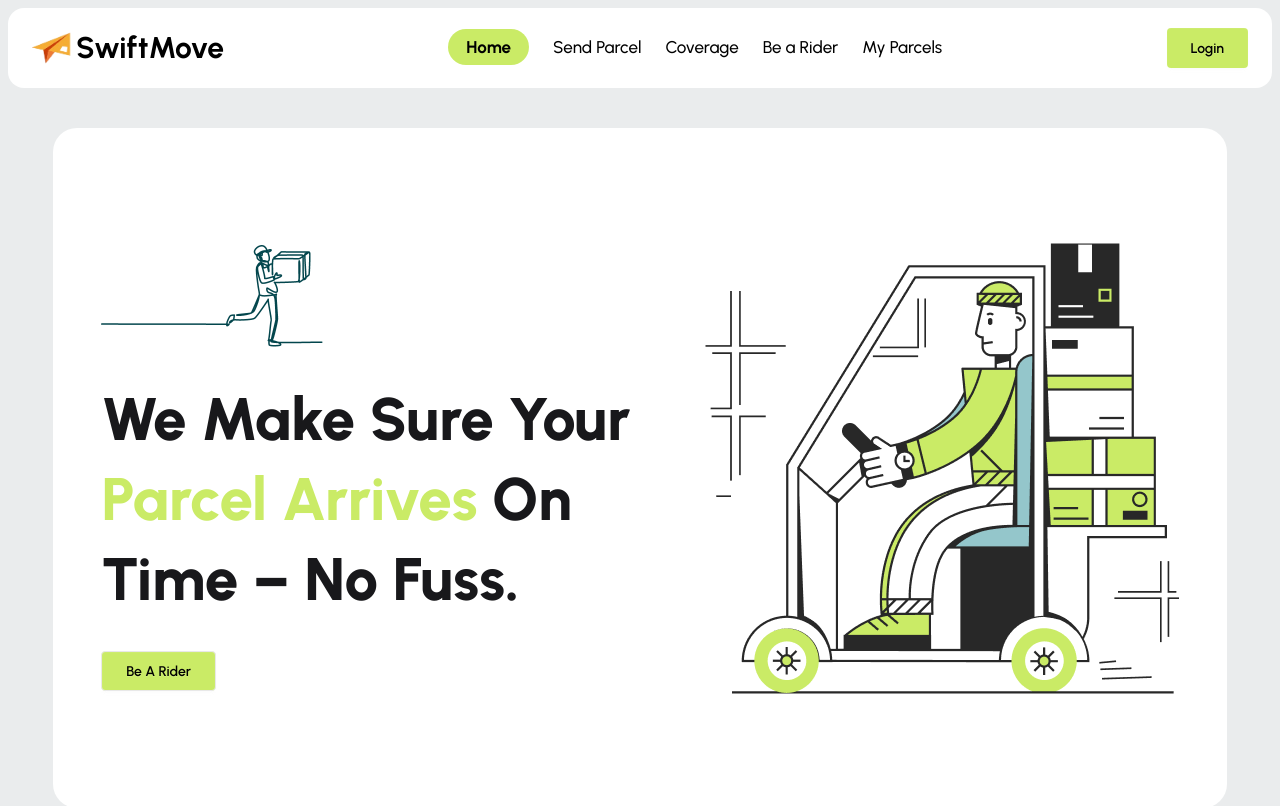
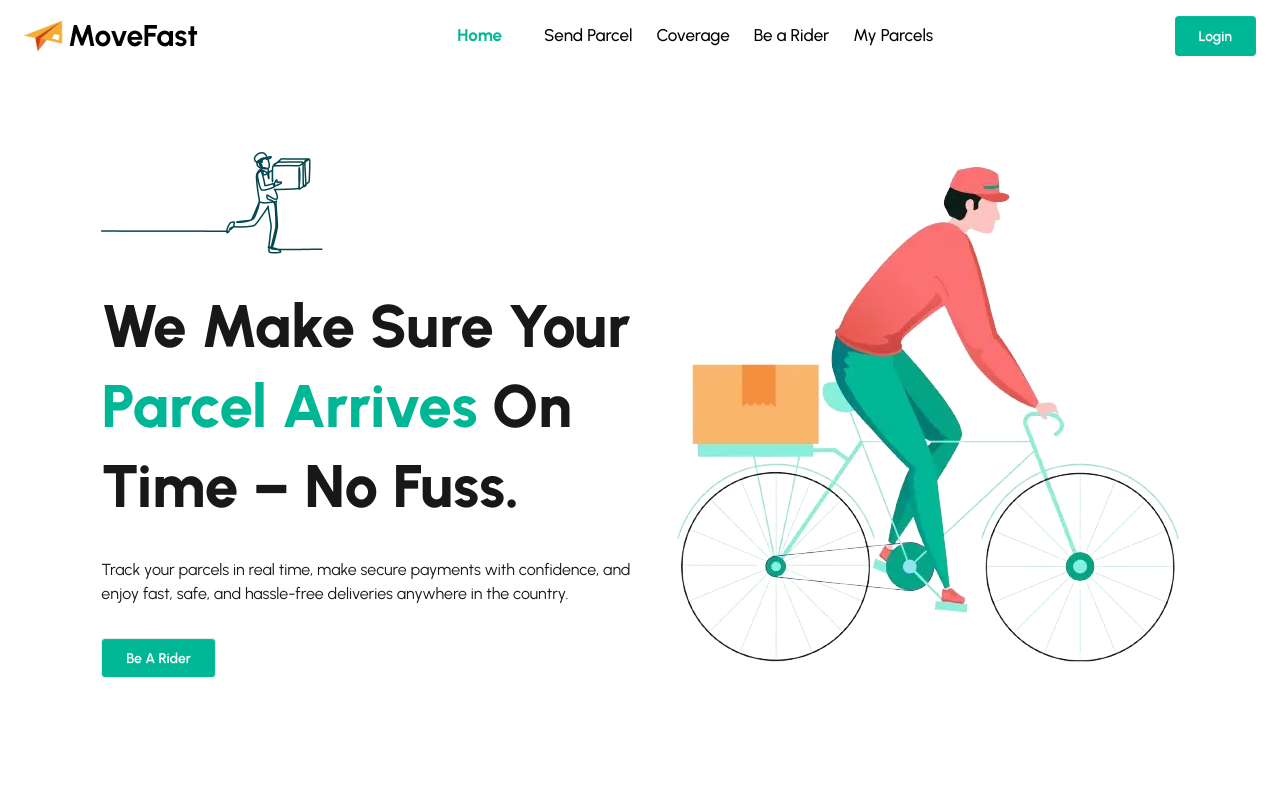
Before and after one commit to mdmohsin-dev/swift-move-client, a React (Vite) app: page / in a window 1280 px wide. Shown: the top 806 px of the page. Built offline with nearby package versions, Linux system fonts and the light colour scheme; no server answers.

Commit message:
feat: redesign navbar with scroll-aware fixed positioning

```diff
--- a/src/components/Home/Banner.jsx
+++ b/src/components/Home/Banner.jsx
@@ -1,15 +1,17 @@
 import { Link } from "react-router";
-import riderImage from "../../assets/rider3.png"
+import riderImage from "../../assets/rider3.webp"
 import vector from "../../assets/Vector.png"
 
 const Banner = () => {
     return (
-        <div className="min-h-[85vh] w-11/12 mt-8 h-full bg-white md:rounded-3xl rounded-2xl flex flex-col-reverse lg:flex-row items-center justify-between gap-24 lg:gap-0 md:p-12 p-8 max-w-350 mx-auto">
+        <div className="w-11/12 mt-8 h-full flex flex-col-reverse lg:flex-row items-center justify-between gap-24 lg:gap-0 md:p-12 p-8 max-w-350 mx-auto">
+
             <div className="lg:w-1/2 flex flex-col items-start lg:gap-8 gap-3">
                 <img src={vector} alt="" />
-                <h3 className="xl:text-6xl md:text-5xl text-4xl font-extrabold md:leading-20 leading-14">We Make Sure Your <span className="text-[#CAEB66]">Parcel Arrives</span> On Time – No Fuss.</h3>
+                <h3 className="xl:text-6xl md:text-5xl text-4xl font-extrabold md:leading-20 leading-14">We Make Sure Your <span className="text-[#00B795]">Parcel Arrives</span> On Time – No Fuss.</h3>
+                <p>Track your parcels in real time, make secure payments with confidence, and enjoy fast, safe, and hassle-free deliveries anywhere in the country.</p>
                 <Link to="/beArider"
-                className="btn bg-[#CAEB66] px-6 text-black">Be A Rider</Link>
+                className="btn bg-[#00B795] px-6 text-white">Be A Rider</Link>
             </div>
             <img src={riderImage} className="xl:w-auto lg:w-100 md:w-96" alt="" />
         </div>
--- a/src/components/shared/Navbar.jsx
+++ b/src/components/shared/Navbar.jsx
@@ -1,4 +1,4 @@
-import { useState, useEffect, useRef, useContext } from "react";
+import { useState, useEffect, useRef } from "react";
 import { IoIosMenu, IoMdClose } from "react-icons/io";
 import { Link, NavLink } from "react-router";
 import logo from "../../assets/courier-logo.png"
@@ -23,13 +23,11 @@ export default function Navbar() {
     {role.role === 'user' && (<li><NavLink to="/dashboard/myParcels">My Parcels</NavLink></li>)}
   </>
 
-
   const handleNavClick = (e) => {
     if (e.target.closest("a")) {
       setSidebarOpen(false);
     }
   };
-
 
   const handleLogout = () => {
     Swal.fire({
@@ -48,21 +46,16 @@ export default function Navbar() {
           showConfirmButton: false,
           timer: 1500
         });
-        logout()
-          .then((res) => {
-
-          })
+        logout().then(() => {});
       }
     });
   }
-
 
   useEffect(() => {
     const onScroll = () => setScrolled(window.scrollY > 40);
     window.addEventListener("scroll", onScroll);
     return () => window.removeEventListener("scroll", onScroll);
   }, []);
-
 
   useEffect(() => {
     const handleOutsideClick = (e) => {
@@ -78,12 +71,10 @@ export default function Navbar() {
     return () => document.removeEventListener("mousedown", handleOutsideClick);
   }, [sidebarOpen]);
 
-
   useEffect(() => {
     document.body.style.overflow = sidebarOpen ? "hidden" : "";
     return () => (document.body.style.overflow = "");
   }, [sidebarOpen]);
-
 
   return (
     <>
@@ -96,15 +87,23 @@ export default function Navbar() {
         .sidebar.open { transform: translateX(0); }
       `}</style>
 
+      {/* Scroll হলে নিচের content shift না হওয়ার জন্য placeholder */}
+      {scrolled && <div className="h-20" />}
+
       {/* NAVBAR */}
-      <nav className="navbar max-w-350  mx-auto ">
-
-        <div className="w-full bg-white py-5 px-6 rounded-2xl">
-          <div className="flex justify-between items-center w-full transition-all duration-500 ease-in-out">
+      <nav
+        className={`max-w-full mx-auto transition-all duration-300 ${
+          scrolled
+            ? "fixed top-0 left-0 right-0 z-50 bg-white shadow-md"
+            : "bg-transparent"
+        }`}
+      >
+        <div className="max-w-350 mx-auto py-4 px-6">
+          <div className="flex justify-between items-center w-full">
 
             <Link to="/" className="flex items-center gap-1">
               <img src={logo} className="w-10" alt="" />
-              <h3 className="text-black text-3xl font-bold">SwiftMove</h3>
+              <h3 className="text-black text-3xl font-bold">MoveFast</h3>
             </Link>
 
             <div className="flex gap-10 items-center">
@@ -115,8 +114,7 @@ export default function Navbar() {
 
             <div className="flex items-center gap-4">
               <div>
-                {
-                  user ?
+                {user ? (
                   <div className="relative">
                     <img
                       onClick={() => setOpen(!open)}
@@ -124,20 +122,23 @@ export default function Navbar() {
                       src={user?.photoURL}
                       alt=""
                     />
-
                     {open && (
-                        <div className="absolute right-1 top-14 w-52 bg-[#EAECED] text-black p-4 shadow rounded-md flex flex-col ">
-
+                      <div className="absolute right-1 top-14 w-52 bg-[#EAECED] text-black p-4 shadow rounded-md flex flex-col">
                         <Link className="btn bg-[#F4AE33]" to="/dashboard">Dashboard</Link>
                         <button
                           onClick={handleLogout}
-                            className="btn w-full mt-3 btn-gradient border-none bg-[#CAEB66]">Logout</button>
+                          className="btn w-full mt-3 border-none bg-[#CAEB66]"
+                        >
+                          Logout
+                        </button>
                       </div>
                     )}
                   </div>
-                    :
-                    <Link to="/login" className="btn hidden md:flex border-none bg-[#CAEB66] px-6 text-black">Login</Link>
-                }
+                ) : (
+                  <Link to="/login" className="btn hidden md:flex border-none bg-[#00B795] px-6 text-white">
+                    Login
+                  </Link>
+                )}
               </div>
 
               <button
@@ -145,43 +146,47 @@ export default function Navbar() {
                 aria-label="Open"
                 onClick={() => setSidebarOpen(true)}
               >
-                <IoIosMenu size={34} color="#FF02CB"></IoIosMenu>
+                <IoIosMenu size={34} color="#FF02CB" />
               </button>
             </div>
 
           </div>
         </div>
-      </nav >
+      </nav>
 
+      {/* SIDEBAR */}
       <aside
         ref={sidebarRef}
-        className={`sidebar ${sidebarOpen ? " open" : ""} fixed w-72 h-dvh bg-[#EAECED] pl-4 pt-4 pr-2`}
+        className={`sidebar ${sidebarOpen ? "open" : ""} fixed w-72 h-dvh bg-[#EAECED] pl-4 pt-4 pr-2`}
         aria-hidden={!sidebarOpen}
       >
         <div className="flex text-black justify-between items-center">
-          <h3 className="text-3xl font-marker bg-linear-to-b from-black to-[#FF02CB] bg-clip-text text-transparent">SwiftMove</h3>
-          <button
-            aria-label="Close"
-            onClick={() => setSidebarOpen(false)}
-          >
-            <IoMdClose size={34} color="black"></IoMdClose>
+          <h3 className="text-3xl font-marker bg-linear-to-b from-black to-[#FF02CB] bg-clip-text text-transparent">
+            MoveFast
+          </h3>
+          <button aria-label="Close" onClick={() => setSidebarOpen(false)}>
+            <IoMdClose size={34} color="black" />
           </button>
         </div>
 
-        <ul onClick={handleNavClick}
-          className="flex flex-col gap-6 text-black text-xl font-semibold pt-6">
+        <ul
+          onClick={handleNavClick}
+          className="flex flex-col gap-6 text-black text-xl font-semibold pt-6"
+        >
           {navLinks}
         </ul>
 
         <div className="flex md:hidden">
-          {
-            !user &&
-            <button
-              onClick={() => setSidebarOpen(false)}
+          {!user && (
+            <button onClick={() => setSidebarOpen(false)}>
+              <Link
+                to="/login"
+                className="bottom-4 btn mt-6 bg-[#CAEB66] border-none flex gap-4 text-lg py-4 px-6 font-exo hover:rounded-3xl transition-all duration-500 hover:bg-black"
               >
-              <Link to="/login" className="bottom-4 btn mt-6 bg-[#CAEB66] border-none flex gap-4 text-lg py-4 px-6 font-exo hover:rounded-3xl transition-all duration-500 hover:bg-black">Login</Link>
+                Login
+              </Link>
             </button>
-          }
+          )}
         </div>
       </aside>
     </>
--- a/src/index.css
+++ b/src/index.css
@@ -16,10 +16,10 @@ body {
 }
 
 
-.navbar .active {
+.active {
     font-weight: 700;
     /* border-bottom: 2px solid #aed82f; padding-bottom: 4px; */
-    background-color: #CAEB66;
+    color: #00B795;
     padding: 8px 18px;
     border-radius: 20px;
 }
--- a/src/layouts/DashboardLayout.jsx
+++ b/src/layouts/DashboardLayout.jsx
@@ -233,14 +233,6 @@ export default function DashboardLayout() {
                         />
                     )}
 
-                    {(role === "user") && (
-                        <NavItem
-                            icon={<MdPayment size={20} />}
-                            label="Payment History"
-                            to="/dashboard/payment-history"
-                        />
-                    )}
-
                     {role === "admin" && (
                         <NavItem
                             icon={<MdDirectionsBike size={20} />}
--- a/src/layouts/RootLayout.jsx
+++ b/src/layouts/RootLayout.jsx
@@ -5,7 +5,7 @@ import Navbar from '../components/shared/Navbar';
 
 const RootLayout = () => {
     return (
-        <div className='bg-[#EAECED]'>
+        <div>
             <Navbar></Navbar>
             <Outlet></Outlet>
             <Footer></Footer>
--- a/src/pages/Dashboard/Payment/Payment.jsx
+++ b/src/pages/Dashboard/Payment/Payment.jsx
@@ -9,12 +9,6 @@ const Payment = () => {
 
     const axiosSecure = useAxiosSecure()
 
-
-
-
-
-
-
     return (
         <div>
             <h1 className='text-black'>Plese pay ${parcel.cost} for {parcel.parcelName}</h1>
--- a/src/pages/Dashboard/Payment/PaymentHistory.jsx
+++ /dev/null
@@ -1,11 +0,0 @@
-import React from 'react';
-
-const PaymentHistory = () => {
-    return (
-        <div>
-            <h1 className="text-7xl text-black">Payment history</h1>
-        </div>
-    );
-};
-
-export default PaymentHistory;
--- a/src/routes/Router.jsx
+++ b/src/routes/Router.jsx
@@ -14,7 +14,6 @@ import DashboardHome from "../pages/Dashboard/DashboardHome/DashboardHome";
 import Payment from "../pages/Dashboard/Payment/Payment";
 import PaymentSuccess from "../pages/Dashboard/Payment/PaymentSuccess";
 import PaymentCancel from "../pages/Dashboard/Payment/PaymentCancel";
-import PaymentHistory from "../pages/Dashboard/Payment/PaymentHistory";
 import AllRiders from "../pages/Dashboard/Rider/AllRiders";
 import AllUsers from "../pages/Dashboard/AllUsers";
 import AdminRoute from "./AdminRoute";
@@ -92,10 +91,7 @@ export const router = createBrowserRouter([
                 path: "payment-cancelled",
                 Component: PaymentCancel
             },
-            {
-                path: "payment-history",
-                Component: PaymentHistory
-            },
+
             {
                 path: "allRiders",
                 Component: AllRiders
```
Also changed, not shown: src/assets/rider-removebg-preview.png (added), src/assets/rider3.webp (added). Lines whose indentation alone changed are shown as unchanged.
